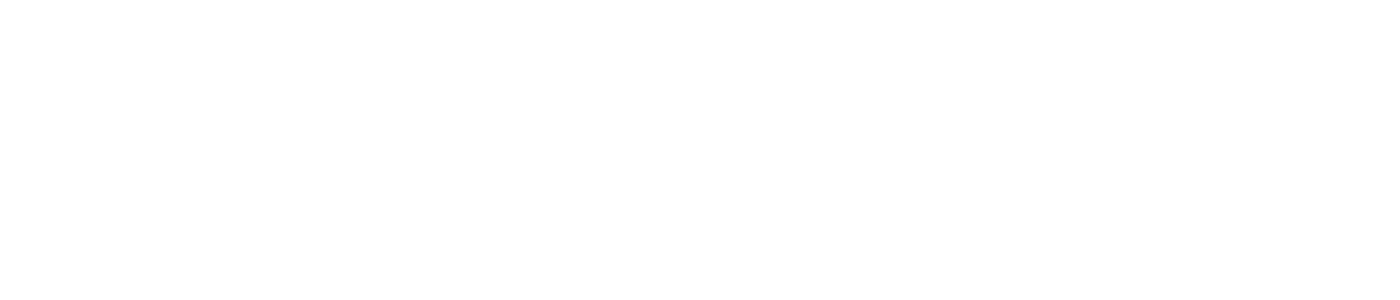
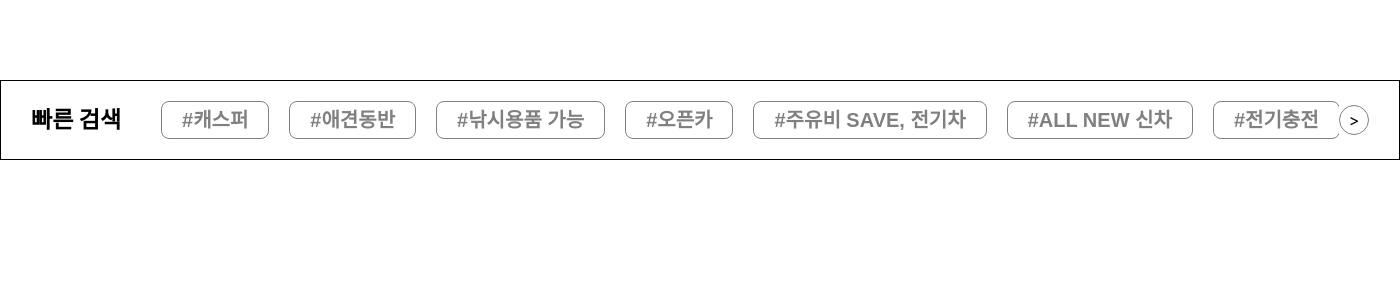
Before and after one commit to wecode-bootcamp-korea/justcode-6-2nd-team5-front, a React (Create React App) app: page /rentcar in a window 1280 px wide. Shown: the top 300 px of the page, 1400 px wide, since content can reach past the window. Built offline with nearby package versions, Linux system fonts and the light colour scheme.

Commit message:
[Design] 빠른 검색 박스 UI 완성

```diff
--- /dev/null
+++ b/src/components/SerchTagBox/SerchTagBox.js
@@ -0,0 +1,29 @@
+import "./SerchTagBox.scss";
+
+function SerchTagBox() {
+  const tagList = [
+    "캐스퍼",
+    "애견동반",
+    "낚시용품 가능",
+    "오픈카",
+    "주유비 SAVE, 전기차",
+    "ALL NEW 신차",
+    "전기충전",
+    "BMW",
+    "차박/캠핑카",
+  ];
+
+  return (
+    <div className="rentcar-stb-wrap todo">
+      <div className="title">빠른 검색</div>
+      <div className="tag-list">
+        {tagList.map((tag, index) => {
+          return <button key={index}>#{tag}</button>;
+        })}
+      </div>
+      <div className="slide-btn">&gt;</div>
+    </div>
+  );
+}
+
+export default SerchTagBox;
--- /dev/null
+++ b/src/components/SerchTagBox/SerchTagBox.scss
@@ -0,0 +1,46 @@
+.rentcar-stb-wrap {
+  display: flex;
+  align-items: center;
+  width: 80;
+  padding: 20px 30px;
+
+  --slide-btn-size: 30px;
+
+  .title {
+    width: 6%;
+    min-width: 100px;
+    font-size: 23px;
+    font-weight: bold;
+    margin-right: 10px;
+  }
+  // transform: translate3d(이미지 너비px, 0px, 0px)
+  .tag-list {
+    display: flex;
+    overflow: hidden; // list 에서 넘어가는 tag는 숨김
+    transition: all 0.4s ease-in-out; // 자연스러운 슬라이드
+
+    button {
+      min-width: fit-content; // button 찌그러짐 막음
+      line-height: 100%;
+      color: gray;
+      font-size: var(--font-size-tag);
+      font-weight: bold;
+      margin-left: 20px;
+      padding: 8px 20px;
+      background-color: #fff;
+      border: 1px solid gray;
+      border-radius: 8px;
+    }
+  }
+
+  .slide-btn {
+    display: flex;
+    align-items: center;
+    justify-content: center;
+    min-width: var(--slide-btn-size); // 버튼 찌그러짐 막음
+    height: var(--slide-btn-size);
+    border-radius: var(--slide-btn-size);
+    border: 1px solid gray;
+    margin-left: auto;
+  }
+}
--- a/src/pages/Mypage/Mypage.scss
+++ b/src/pages/Mypage/Mypage.scss
@@ -3,18 +3,6 @@
   justify-content: center;
   flex-direction: row;
   padding: 80px 0px;
-
-  --border-color: #abccff;
-  --color-blue: #63a1ff;
-  --color-soft-blue: #85b5ff;
-  --color-bright-blue: #569aff;
-  --color-white-gray: #f8f8f8;
-  --color-gray: #aeaeae;
-  --color-white-opacity07: rgba(255, 255, 255, 0.7);
-
-  --font-size-small: 15px;
-  --font-size-middle: 18px;
-  --font-size-big: 23px;
 
   width: 80%;
   min-width: 1400px; //최소 너비 지정
--- a/src/pages/RentCar/RentCar.js
+++ b/src/pages/RentCar/RentCar.js
@@ -1,6 +1,19 @@
 import React from "react";
+import SerchTagBox from "../../components/SerchTagBox/SerchTagBox";
 import "./RentCar.scss";
 
-function RentCar() {}
+function RentCar() {
+  return (
+    <div className="rentcar-container">
+      <div className="rentcar-top-content">
+        <SerchTagBox />
+      </div>
+      <div className="rentcar-main-content">
+        <div className="rentcar-snb"></div>
+        <div className="rentcar-content"></div>
+      </div>
+    </div>
+  );
+}
 
 export default RentCar;
--- a/src/pages/RentCar/RentCar.scss
+++ b/src/pages/RentCar/RentCar.scss
@@ -0,0 +1,15 @@
+.rentcar-container {
+  display: flex;
+  flex-direction: column;
+  justify-content: center;
+  padding: 80px 0px;
+  width: 80%;
+
+  min-width: 1400px; //최소 너비 지정
+  max-width: 1800px; //최대 너비 지정
+  margin: 0 auto;
+
+  .rentcar-content {
+    width: 80%;
+  }
+}
--- a/src/styles/common.scss
+++ b/src/styles/common.scss
@@ -1,3 +1,18 @@
 .todo {
   border: 1px solid black;
 }
+
+:root {
+  --border-color: #abccff;
+  --color-blue: #63a1ff;
+  --color-soft-blue: #85b5ff;
+  --color-bright-blue: #569aff;
+  --color-white-gray: #f8f8f8;
+  --color-gray: #aeaeae;
+  --color-white-opacity07: rgba(255, 255, 255, 0.7);
+
+  --font-size-small: 15px;
+  --font-size-middle: 18px;
+  --font-size-big: 23px;
+  --font-size-tag: 20px;
+}
```
